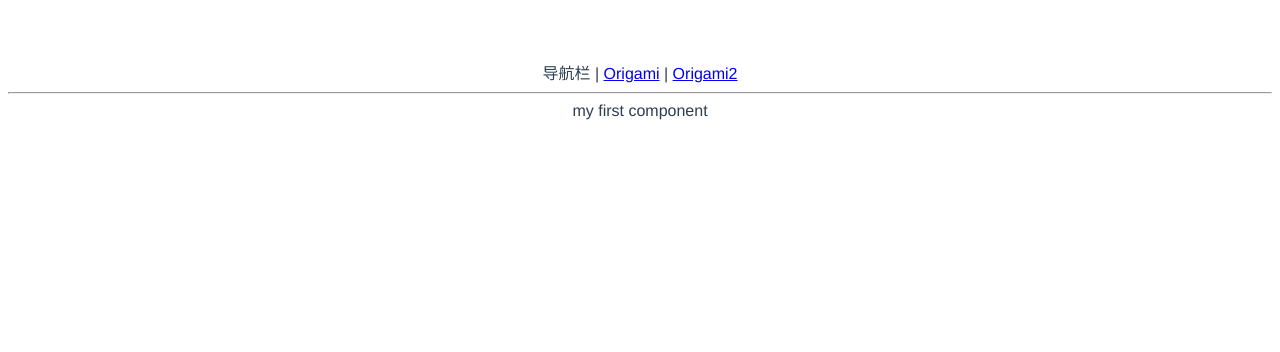
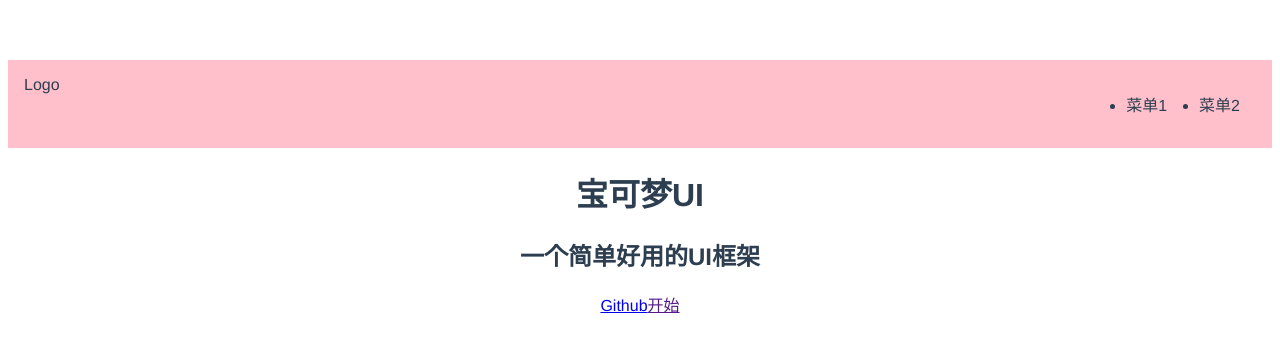
Before and after one commit to origami0227/pokemonUI, a Vue app: page / in a window 1280 px wide. Shown: the top 352 px of the page. Built offline with nearby package versions, Linux system fonts and the light colour scheme.

Commit message:
加入scss和首页样式

```diff
--- a/package.json
+++ b/package.json
@@ -11,6 +11,7 @@
   },
   "devDependencies": {
     "@vue/compiler-sfc": "^3.0.0-rc.1",
-    "vite": "^1.0.0-rc.1"
+    "vite": "^1.0.0-rc.1",
+    "sass": "1.26.10"
   }
 }
--- a/src/App.vue
+++ b/src/App.vue
@@ -1,6 +1,4 @@
 <template>
-  <div>导航栏 | <router-link to="/">Origami</router-link> | <router-link to="/xxx">Origami2</router-link></div>
-  <hr/>
   <router-view />
 </template>
 
--- a/src/main.ts
+++ b/src/main.ts
@@ -4,13 +4,15 @@
 import {createWebHashHistory, createRouter} from 'vue-router'
 import Origami from './components/Origami.vue'
 import Origami2 from './components/Origami2.vue'
+import home from './views/home.vue'
+import Doc from './views/Doc.vue'
 
 const history = createWebHashHistory()
 const router = createRouter({
     history: history,
     routes: [
-        {path: '/', component: Origami},//访问根路径时渲染Origami
-        {path:'/xxx',component:Origami2}
+        {path: '/', component: home},//访问根路径时渲染Origami
+        {path:'/doc',component:Doc}
     ]
 })
 const app = createApp(App)
--- a/src/views/home.vue
+++ b/src/views/home.vue
@@ -1,8 +1,11 @@
 <template>
   <div>
     <div class="topnav">
-      <div class="logo"></div>
-      <div class="menu"></div>
+      <div class="logo">Logo</div>
+      <ul class="menu">
+        <li>菜单1</li>
+        <li>菜单2</li>
+      </ul>
     </div>
     <div class="banner">
       <h1>宝可梦UI</h1>
@@ -13,3 +16,22 @@
     </div>
   </div>
 </template>
+<style lang="scss" scoped>
+.topnav {
+  background: pink;
+  display: flex;
+  padding: 16px;
+  > .logo {
+    max-width: 6em;
+    margin-right: auto;
+  }
+  > .menu {
+    display: flex;
+    white-space: nowrap;
+    flex-wrap: nowrap;
+    > li {
+      margin: 0 1em;
+    }
+  }
+}
+</style>
```
Also changed, not shown: 2 other files (tests, documents, lock files or other folders).
